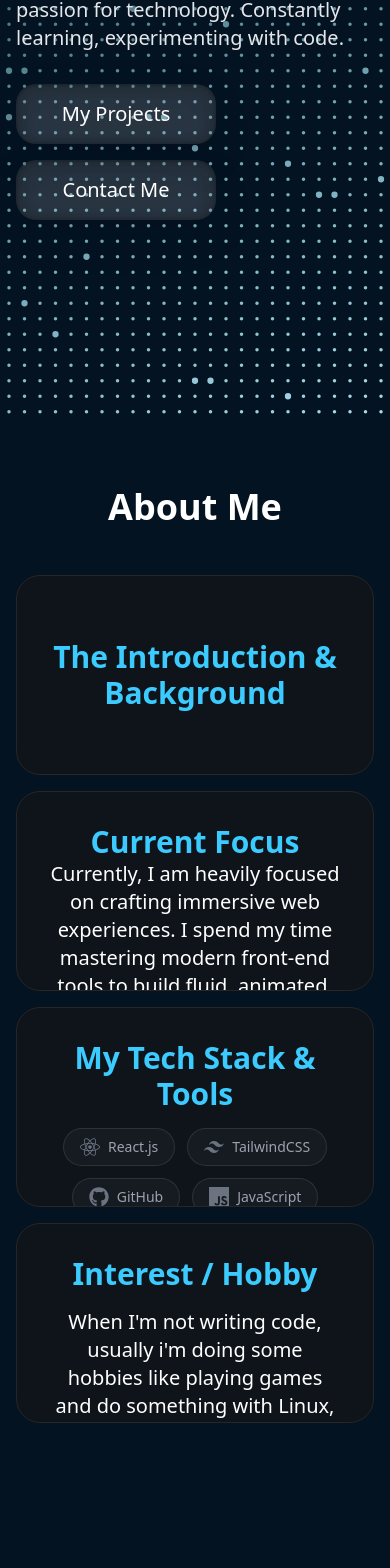
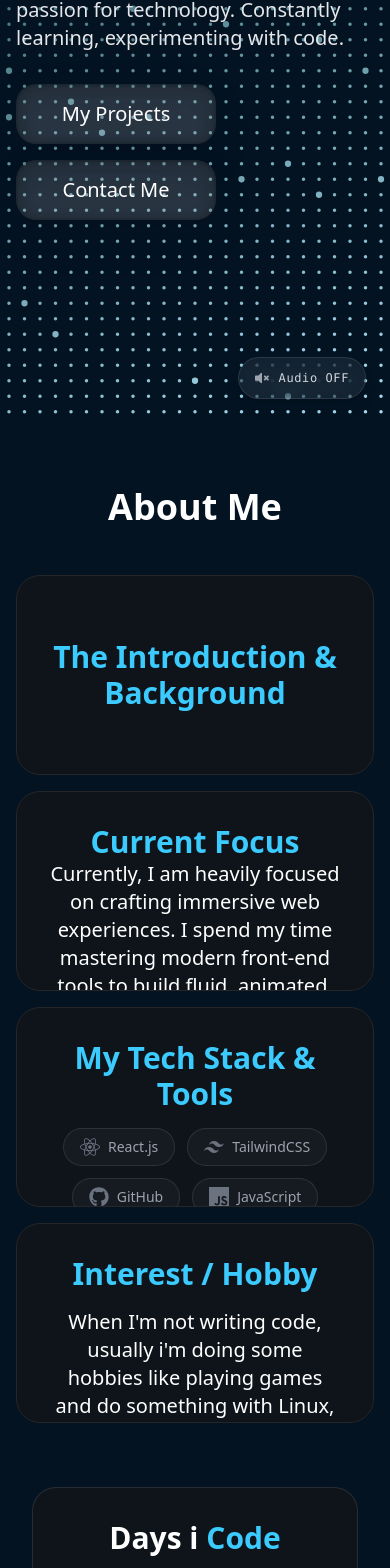
Before and after one commit to Hammm22/Portfolio-Website, a React (Vite) app: page / in a window 390 px wide. Shown: the part 421-1989 px from the top of the page. Built offline with nearby package versions, Linux system fonts and the light colour scheme.

Commit message:
add github stats and bg audio

```diff
--- a/package.json
+++ b/package.json
@@ -16,6 +16,7 @@
     "lenis": "^1.3.25",
     "react": "^19.2.7",
     "react-dom": "^19.2.7",
+    "react-github-calendar": "^5.0.8",
     "react-icons": "^5.7.0"
   },
   "devDependencies": {
--- a/src/App.jsx
+++ b/src/App.jsx
@@ -6,6 +6,7 @@ import Lenis from 'lenis';
 import Navbar from './components/navbar.jsx';
 import Hero from './sections/Hero.jsx';
 import Footer from './sections/Footer.jsx';
+import BackgroundAudio from './components/BackgroundAudio.jsx';
 
 const About = lazy(() => import('./sections/About.jsx'));
 const Achievements = lazy(() => import('./sections/Achievements.jsx'));
@@ -62,6 +63,8 @@ export default function App() {
       </Suspense>
 
       <Footer />
+
+      <BackgroundAudio />
     </div>
   );
 }
--- /dev/null
+++ b/src/components/BackgroundAudio.jsx
@@ -0,0 +1,48 @@
+import { useState, useRef } from 'react';
+import { FaMusic, FaVolumeMute } from 'react-icons/fa';
+
+export default function BackgroundAudio() {
+  const [isPlaying, setIsPlaying] = useState(false);
+  const audioRef = useRef(null);
+
+  const togglePlay = () => {
+    if (isPlaying) {
+      audioRef.current.pause();
+    } else {
+      audioRef.current.play().catch((error) => {
+        console.log('autoplay prevented:', error);
+      });
+    }
+
+    setIsPlaying(!isPlaying);
+  };
+
+  return (
+    <div className="fixed bottom-6 right-6 z-50">
+      <audio ref={audioRef} src="/bgaudio.mp3" loop preload="auto" />
+      <button
+        onClick={togglePlay}
+        className={`group relative flex items-center gap-2.5 px-4 py-3 rounded-full bg-white/[0.05] border backdrop-blur-md transition-all duration-500 shadow-lg cursor-pointer ${isPlaying ? 'border-secondary/50 bg-secondary/10 shadow-secondary/20' : 'border-white/10 hover:border-white/30 hover:bg-white/[0.1]'}`}
+        aria-label="Toggle Background Music"
+      >
+        <span
+          className={`text-sm ${isPlaying ? 'text-secondary animate-bounce' : 'text-gray-400'}`}
+        >
+          {isPlaying ? <FaMusic /> : <FaVolumeMute />}
+        </span>
+
+        <span className="text-xs font-mono font-medium text-gray-300 tracking-wider">
+          {isPlaying ? 'Playing Background Music' : 'Audio OFF'}
+        </span>
+
+        {isPlaying && (
+          <span className="flex items-end gap-0.5 h-3">
+            <span className="w-0.5 bg-secondary animate-pulse h-full"></span>
+            <span className="w-0.5 bg-secondary animate-pulse h-2 delay-100"></span>
+            <span className="w-0.5 bg-secondary animate-pulse h-3.5 delay-200"></span>
+          </span>
+        )}
+      </button>
+    </div>
+  );
+}
--- /dev/null
+++ b/src/components/GithubStats.jsx
@@ -0,0 +1,61 @@
+import { useRef, useEffect } from 'react';
+import { GitHubCalendar } from 'react-github-calendar';
+import gsap from 'gsap';
+import ScrollTrigger from 'gsap/ScrollTrigger';
+import { useGSAP } from '@gsap/react';
+import Card from './card';
+
+gsap.registerPlugin(ScrollTrigger);
+
+export default function GithubStats() {
+  const containerRef = useRef(null);
+
+  useGSAP(
+    () => {
+      gsap.fromTo(
+        '.github-anim',
+        { y: 50, opacity: 0, scale: 0.95 },
+        {
+          scrollTrigger: {
+            trigger: containerRef.current,
+            start: 'top 85%',
+          },
+          y: 0,
+          opacity: 1,
+          scale: 1,
+          duration: 0.8,
+          ease: 'back.out(1.5)',
+        },
+      );
+    },
+    { scope: containerRef },
+  );
+
+  useEffect(() => {
+    ScrollTrigger.refresh();
+  });
+  return (
+    <div ref={containerRef} className="w-full max-w-6xl mx-auto mt-16 px-4">
+      <Card className="github-anim w-full rounded-2xl p-6 md:p-10 flex flex-col items-center text-center border-white/10 transition-all duration-500 overflow-hidden">
+        <h2 className="text-white text-3xl font-bold mb-8">
+          Days i <span className="text-secondary">Code</span>
+        </h2>
+
+        <div className="w-full flex justify-center overflow-x-auto pb-4 text-gray-300 [&_text]:fill-gray-300 [&_span]:text-gray-300">
+          <div className="min-w-[800px] md:min-w-full flex justify-center">
+            <GitHubCalendar
+              username="Hammm22"
+              colorScheme="dark"
+              blockSize={14}
+              blockMargin={5}
+              fontSize={14}
+              theme={{
+                dark: ['#161B22', '#0e4429', '#006d32', '#26a641', '#39d353'],
+              }}
+            />
+          </div>
+        </div>
+      </Card>
+    </div>
+  );
+}
--- a/src/sections/About.jsx
+++ b/src/sections/About.jsx
@@ -4,6 +4,7 @@ import { ScrollTrigger } from 'gsap/ScrollTrigger';
 import { useGSAP } from '@gsap/react';
 import Card from '../components/card.jsx';
 import techIcons from '../data/TechIcons.jsx';
+import GithubStats from '../components/GithubStats.jsx';
 
 gsap.registerPlugin(ScrollTrigger);
 
@@ -129,6 +130,8 @@ export default function About() {
           </div>
         </Card>
       </div>
+
+      <GithubStats />
     </section>
   );
 }
--- a/src/sections/Footer.jsx
+++ b/src/sections/Footer.jsx
@@ -2,8 +2,6 @@ import { useState, useEffect } from 'react';
 
 export default function Footer() {
   const [time, setTime] = useState('');
-
-  // Membuat Jam Digital Real-Time (WIB)
   useEffect(() => {
     const updateClock = () => {
       const now = new Date();
@@ -17,7 +15,7 @@ export default function Footer() {
       setTime(timeString);
     };
 
-    updateClock(); // Panggil sekali agar tidak kosong di detik pertama
+    updateClock();
     const timer = setInterval(updateClock, 1000);
 
     return () => clearInterval(timer);
```
Also changed, not shown: 2 other files (tests, documents, lock files or other folders).
